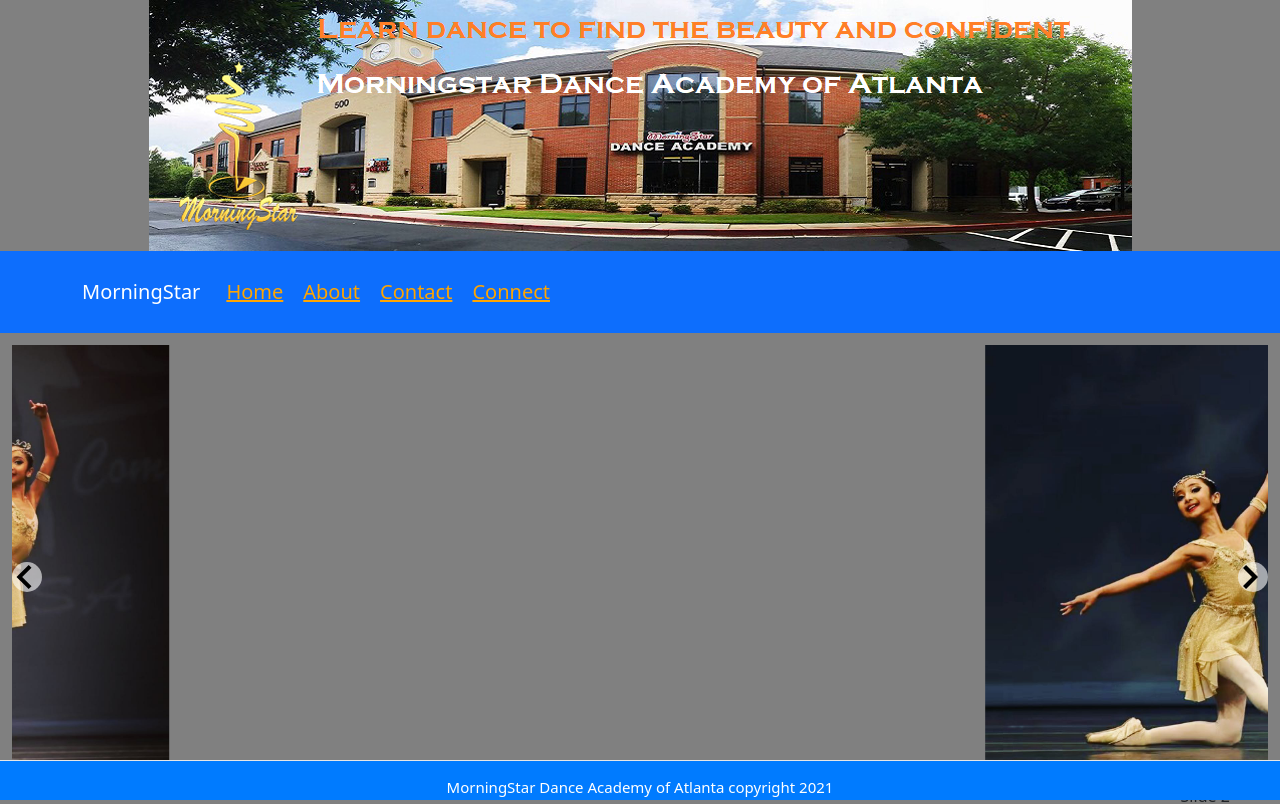
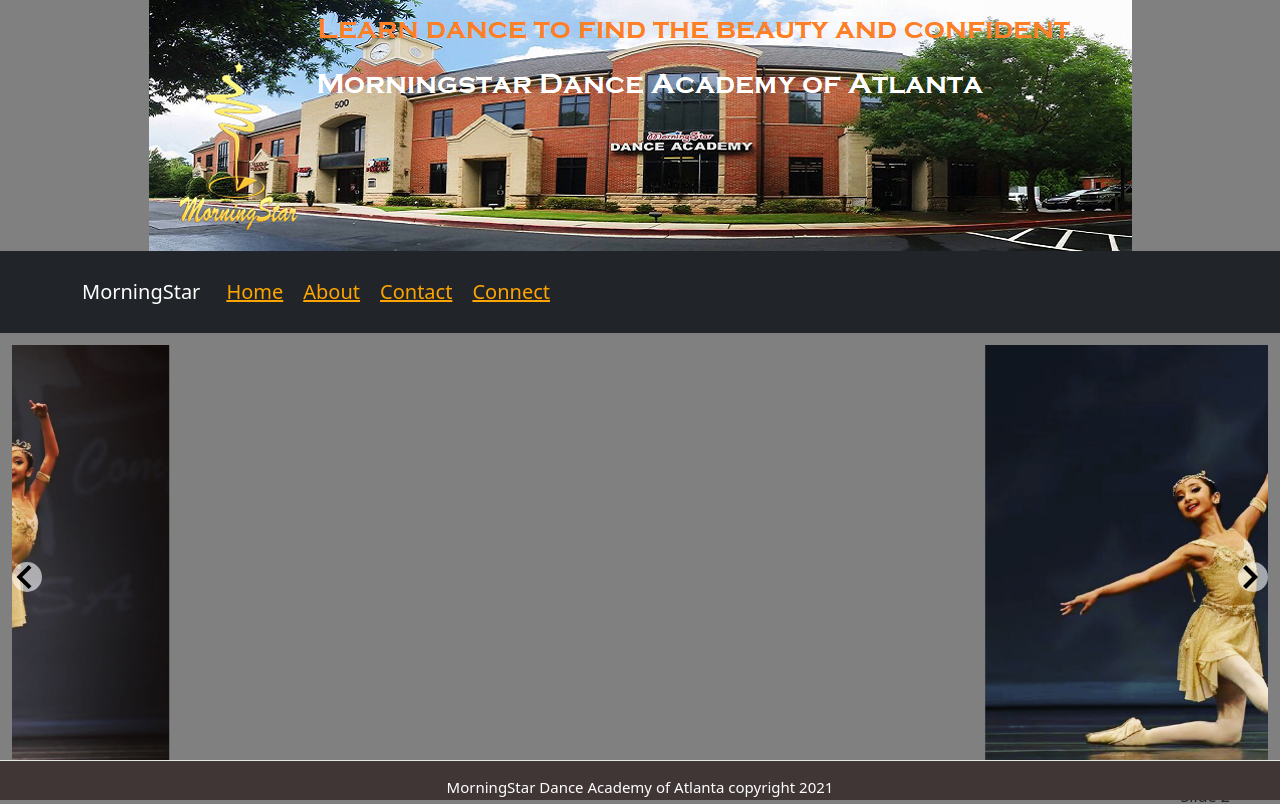
Before and after one commit to CoryHolenstein/MorningStarDanceWebsiteReact, a React (Create React App) app: page / in a window 1280 px wide. Shown: the top 804 px of the page. Built offline with nearby package versions, Linux system fonts and the light colour scheme.

Commit message:
color scheme changes to nav and footer

```diff
--- a/src/App.css
+++ b/src/App.css
@@ -45,7 +45,7 @@
 }
 .footer {
     justify-content: center;
-    background: #007bff;
+    background: #413636;
     font-size: 15px;
     color: white;
     padding-top: 20px;
--- a/src/GlobalWebpageHooks/NavigationBar.js
+++ b/src/GlobalWebpageHooks/NavigationBar.js
@@ -21,9 +21,9 @@
 
 
             <div>
-            <Navbar bg="primary" variant={"primary"} expand="lg">
+            <Navbar bg="dark" variant={"dark"} expand="lg">
                 <Container>
-                <nav class="navbar navbar-expand-lg navbar-dark bg-primary"  >
+                <nav class="navbar navbar-expand-lg navbar-dark bg-dark"  >
 
                     <Navbar.Brand href="/Home">MorningStar</Navbar.Brand>
                     <Navbar.Toggle aria-controls="navbarScroll" />
```
